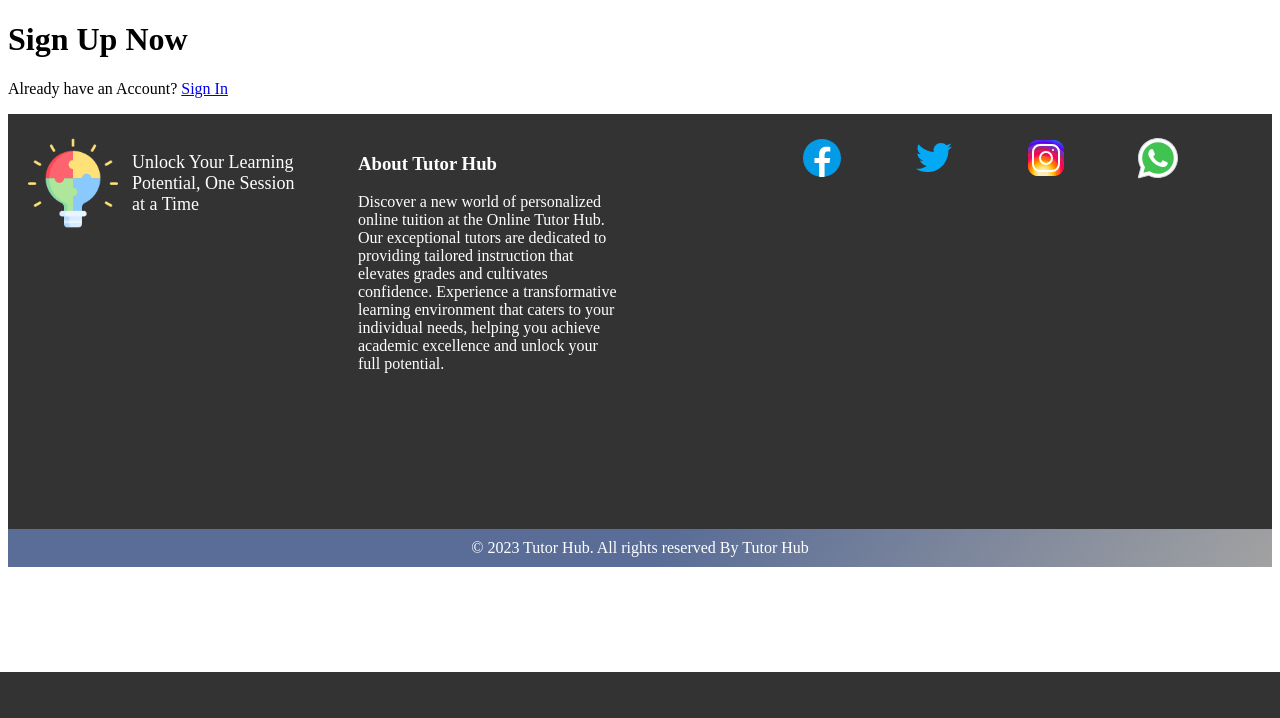
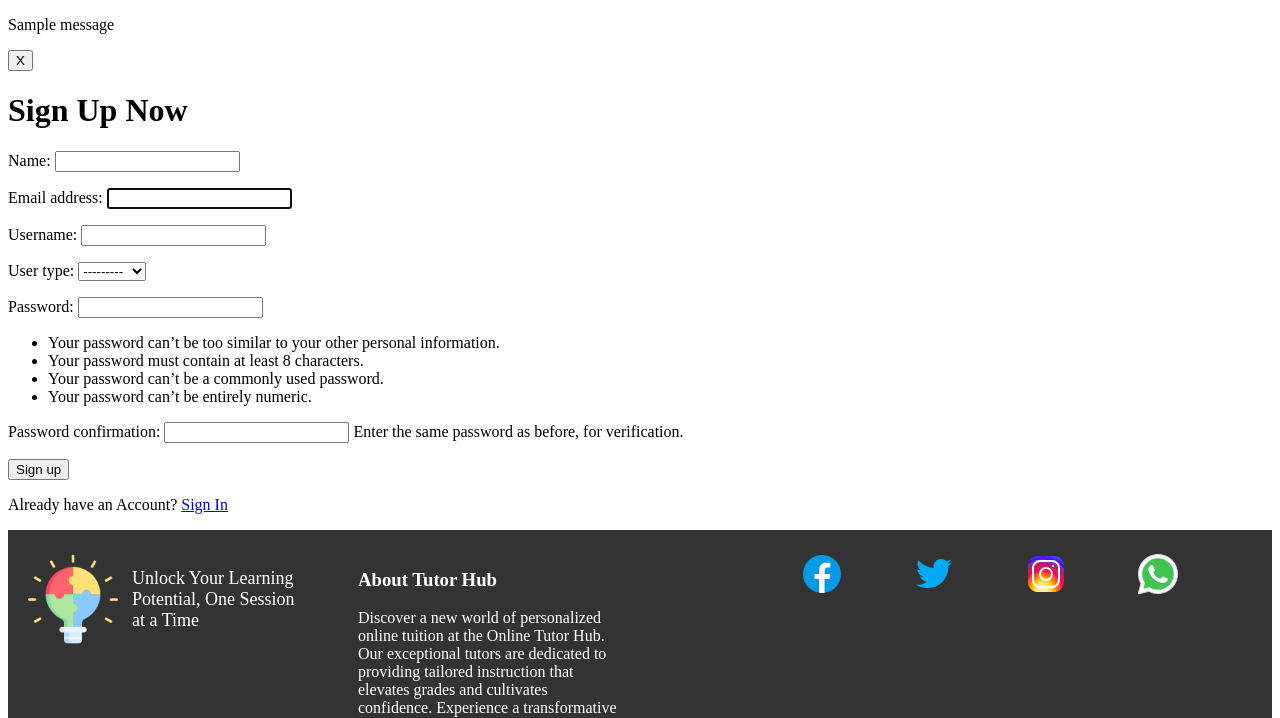
Before and after one commit to Natheem1/MSc_OnlineTutorHub, a Django app: page /register/ in a window 1280 px wide. Shown: the part 128-846 px from the top of the page. Before the commit the page ends 800 px from the top, so only its background shows below. Run offline with Django 4.2, Linux system fonts and the light colour scheme; tables that the repository leaves empty hold one stand-in row (values such as "Sample post"); one stand-in notice (Sample message) is shown.

Commit message:
Sign up - Registration
 Created a registration page so user can sign up

```diff
--- a/tutorhub/templates/main.html
+++ b/tutorhub/templates/main.html
@@ -12,6 +12,16 @@
 <body>
     {% include 'navbar.html' %}
 
+    {% if messages %}
+    {% for message in messages %}
+        <div class="alert  alert--{{message.tags}}">
+            <p class="alert__message">{{message}}</p>
+            <button class="alert__close"> X </button>
+        </div>
+    {% endfor %}
+    {% endif %}
+
+
     {% block content  %}
 
 
--- a/tutorhub/userprofile/templates/userprofile/login-signup.html
+++ b/tutorhub/userprofile/templates/userprofile/login-signup.html
@@ -4,7 +4,15 @@
 
 
 {% if page == 'register' %}
+
 <h1>Sign Up Now</h1>
+
+<form action="{% url 'register' %}" method="POST">
+    {% csrf_token %}
+    {{form.as_p}}
+    <input type="submit" value="Sign up"/>
+</form>
+
 <p>Already have an Account? <a href="{% url 'login' %}">Sign In</a></p>
 {% else %}
 <form action="{%  url 'login' %}" method="POST">
--- a/tutorhub/userprofile/views.py
+++ b/tutorhub/userprofile/views.py
@@ -1,5 +1,10 @@
 from django.shortcuts import render, redirect
 from django.contrib.auth import login, authenticate, logout
+from django.contrib.auth.decorators import login_required
+from django.contrib import messages
+from users.forms import MyUserCreationForm
+from django.db import IntegrityError
+# from django.contrib.auth.forms import UserCreationForm
 from users.models import NewUser
 from . models import TutorProfile, StudentProfile
 
@@ -15,19 +20,20 @@ def loginUser(request):
         username = request.POST['username'].lower()
         password = request.POST['password']
 
-        try:
-            user = NewUser.objects.get(username=username)
-        except:
-            print('USERNAME DOES NOT EXIST')
+        # try:
+        #     user = NewUser.objects.get(username=username)
+        # except NewUser.DoesNotExist:
+        #     messages.error(request,'LOGIN FAILED - USERNAME DOES NOT EXIST')
 
         user = authenticate(request, username=username, password=password)
+        # print("User authentication result:", user)
 
         if user is not None:
             login(request, user)
-            print('LOGGED IN - WELCOME TO TUTOR HUB')
+            messages.success(request, 'LOGGED IN - WELCOME TO TUTOR HUB')
             return redirect('tutor-profiles')
         else:
-            print('LOGIN FAILD - USERNAME OR PASSWORD IS INVALID')
+            messages.error(request,'LOGIN FAILED - USERNAME OR PASSWORD IS INVALID')
 
     return render(request, 'userprofile/login-signup.html')
 
@@ -35,12 +41,34 @@ def loginUser(request):
 #LOGOUT PAGE
 def logoutUser(request):
     logout(request)
+    messages.success(request, 'You have been Logged out')
     return redirect('login')
 
 #USER REGISTRATION PAGE
 def registerUser(request):
     page = 'register'
-    context = {'page': page}
+    form = MyUserCreationForm()
+
+    if request.method == 'POST':
+        form = MyUserCreationForm(request.POST)
+
+        if form.is_valid():
+            try:
+                user = form.save(commit=False)
+                user.email = user.email.lower()
+                # user.username = user.username.lower()
+                user.save()
+
+                messages.success(request, 'User Was Successful Created')
+
+                login(request, user)
+                return redirect('subjects')
+            except IntegrityError:
+                messages.error(request, 'An account with this email already exists')
+        else:
+            messages.error(request, 'An Error Has Occurred During Registration')
+
+    context = {'page': page, 'form': form}
     return render(request, 'userprofile/login-signup.html', context)
 
 
--- /dev/null
+++ b/tutorhub/users/forms.py
@@ -0,0 +1,11 @@
+from django.forms import ModelForm
+from django.contrib.auth.forms import UserCreationForm
+from .models import NewUser
+
+class MyUserCreationForm(UserCreationForm):
+    class Meta:
+        model = NewUser
+        fields = ('first_name','email', 'username','user_type', 'password1', 'password2')
+        labels = {
+            'first_name': 'Name',
+        }
```
Also changed, not shown: tutorhub/db.sqlite3.
